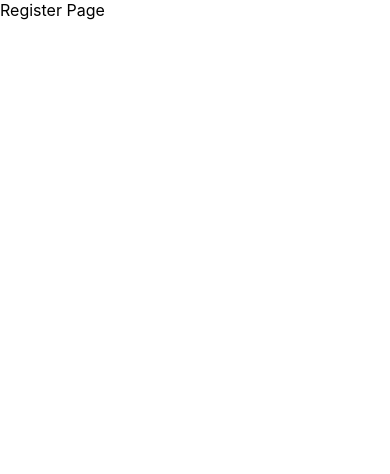
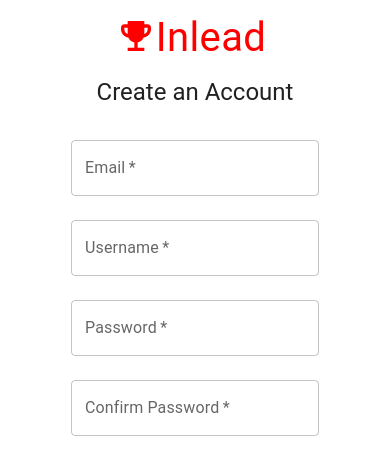
Before and after one commit to josh-ramos-22/Inlead, a React (Create React App) app in the folder frontend/: page /register in a window 390 px wide. Shown: the top 474 px of the page. Built offline with nearby package versions, Linux system fonts and the light colour scheme.

Commit message:
register page styled with mobile responsiveness

```diff
--- a/frontend/src/App.tsx
+++ b/frontend/src/App.tsx
@@ -4,6 +4,28 @@ import './App.css';
 
 import { Routes, Route, useNavigate } from 'react-router-dom';
 import { Context, initialValue } from './context';
+import { ThemeProvider, createTheme } from '@mui/material/styles';
+import { CssBaseline } from '@mui/material/';
+
+import RegisterPage from './pages/RegisterPage';
+
+const theme = createTheme({
+  breakpoints: {
+    values: {
+      xs: 0,
+      sm: 500,
+      md: 1400,
+      lg: 1200,
+      xl: 1536,
+    },
+  },
+  palette: {
+    background: {
+      default: "darkred"
+    }
+  }
+})
+
 
 function App() {
   const [token, setToken] = React.useState(initialValue.token);
@@ -16,9 +38,12 @@ function App() {
 
   return (
     <Context.Provider value={{ getters, setters }}>
-      <Routes>
-        <Route path="/register" element={<div>Register Page</div>}/>
-      </Routes>
+      <ThemeProvider theme={theme}>
+        <CssBaseline/>
+        <Routes>
+          <Route path="/register" element={<RegisterPage/>}/>
+        </Routes>
+      </ThemeProvider>
     </Context.Provider>
   );
 }
--- /dev/null
+++ b/frontend/src/components/Logo.tsx
@@ -0,0 +1,22 @@
+import React from "react";
+import EmojiEventsIcon from '@mui/icons-material/EmojiEvents';
+import { Box, Typography } from "@mui/material";
+
+function Logo() {
+  return (
+    <Box
+      sx={{
+        display: 'flex',
+        color: 'red',
+        fontSize: '40px',
+        m: 1
+      }}
+    >
+      <EmojiEventsIcon sx={{ mt: 1, fontSize: 'inherit'}}/>
+      <Typography sx={{ fontSize: 'inherit', mr: 1}}>Inlead</Typography>
+    </Box>
+
+  )
+}
+
+export default Logo;
--- /dev/null
+++ b/frontend/src/pages/RegisterPage.tsx
@@ -0,0 +1,89 @@
+import React from "react";
+
+import Logo from "../components/Logo";
+import { Box } from "@mui/material";
+import { Typography } from "@mui/material";
+import { TextField } from "@mui/material";
+import { borderRadius } from "@mui/system";
+
+function RegisterPage() {
+  const [backendError, setBackendError] = React.useState(null);
+
+
+  return (
+    <Box
+      sx={{
+        display: 'flex',
+        width: '100vw',
+        height: '100vh',
+        alignItems: 'center',
+        justifyContent: 'center'
+      }}
+    >
+      <Box
+      sx = {{
+        display: 'flex',
+        flexDirection: 'column',
+        alignItems: 'center',
+        backgroundColor: 'white',
+        width: { xs: '100vw', sm: '400px'},
+        height: { xs: '100vh', sm: '500px'},
+        borderRadius: { xs: 0, sm: 3},
+        justifyContent: 'flex-start'
+      }}
+
+    >
+      <Logo/>
+      <Typography component="h1" variant="h5">Create an Account</Typography>
+
+      <Box component="form"
+        sx = {{
+          my: 2,
+          mx: 2,
+          display: 'flex',
+          flexDirection: 'column',
+          alignItems: 'center'
+        }}
+      >
+        <TextField
+          margin="normal"
+          required
+          // fullWidth
+          id="email"
+          label="Email"
+        />
+
+        <TextField
+          margin="normal"
+          required
+          // fullWidth
+          id="username"
+          label="Username"
+        />
+
+        <TextField
+          margin="normal"
+          required
+          // fullWidth
+          id="password"
+          label="Password"
+          type="password"
+        />
+
+        <TextField
+          margin="normal"
+          required
+          // fullWidth
+          id="password-confirm"
+          label="Confirm Password"
+          type="password"
+        />
+      </Box>
+    </Box>
+    </Box>
+
+
+  )
+}
+
+export default RegisterPage;
```
